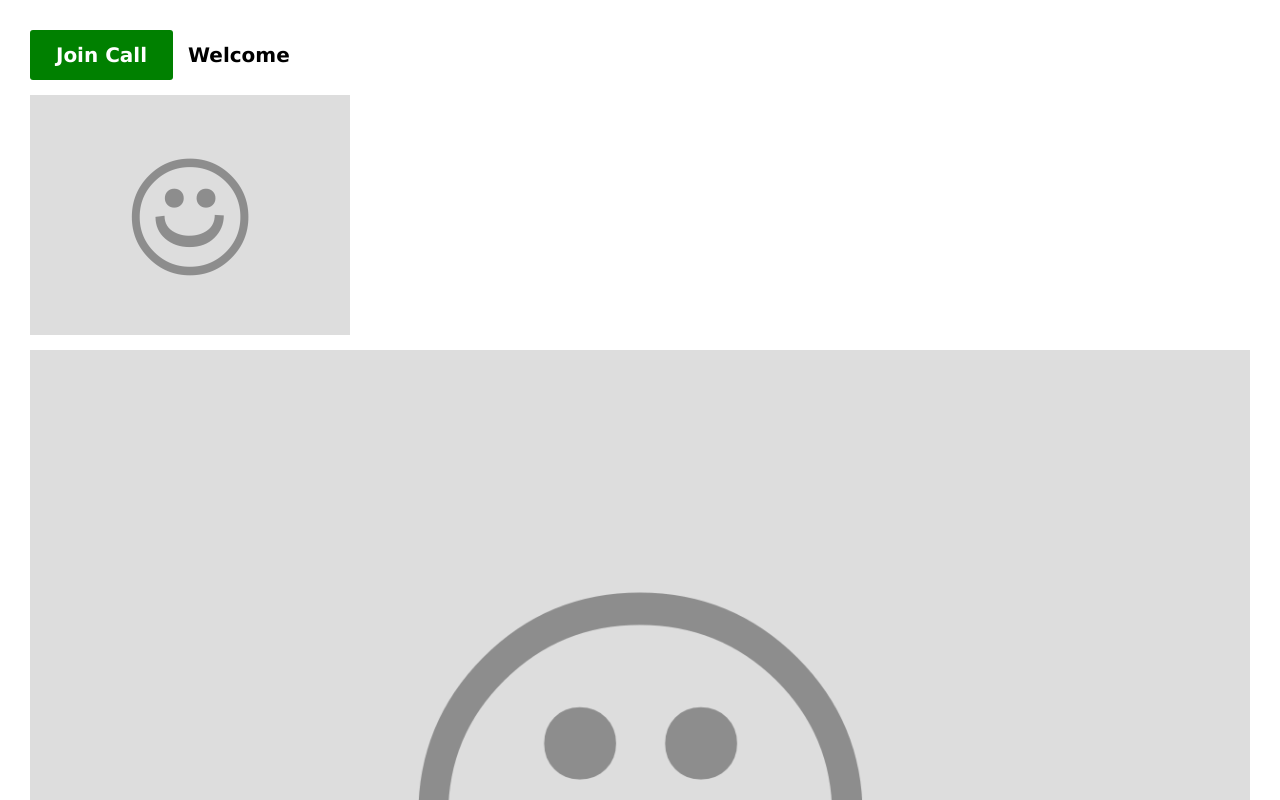
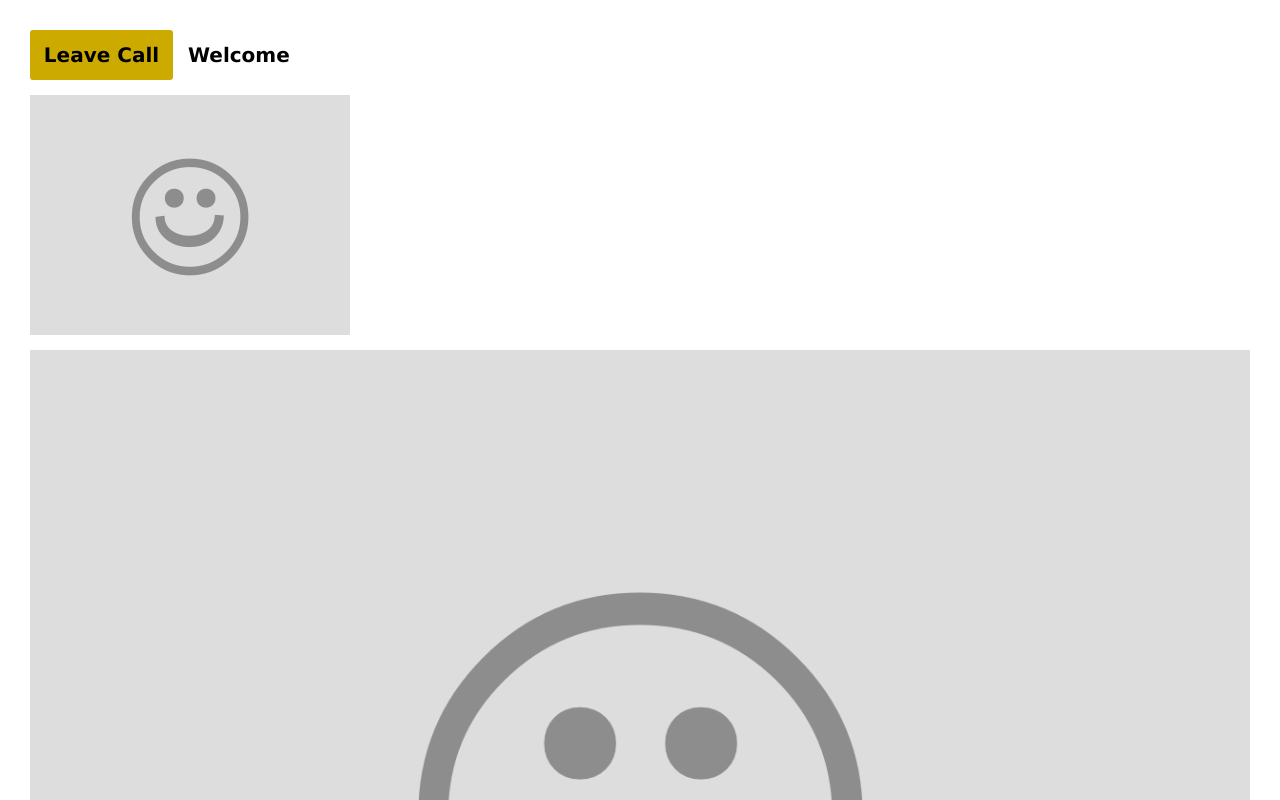
Before and after one commit to bechernie/programming-webrtc, a React (Vite) app in the folder frontend/: page / in a window 1280 px wide. Shown: the top 800 px of the page. Built offline with nearby package versions, Linux system fonts and the light colour scheme.

Commit message:
Basic JoinCallButton

```diff
--- a/frontend/src/App.module.css
+++ b/frontend/src/App.module.css
@@ -12,19 +12,3 @@ video.self {
   max-width: 320px;
   margin-bottom: 0.75rem;
 }
-
-.callButton {
-  background-color: green;
-  color: white;
-  width: 143px;
-  margin-right: 0.75rem;
-}
-
-.callButton:hover {
-  background-color: darkgreen;
-}
-
-.leaveButton {
-  background-color: #ca0;
-  color: black;
-}
--- a/frontend/src/App.tsx
+++ b/frontend/src/App.tsx
@@ -1,14 +1,14 @@
 import styles from "./App.module.css";
-import Button from "./component/Button/Button.tsx";
 import Video from "./component/Video/Video.tsx";
 import Header from "./component/Header/Header.tsx";
+import JoinCallButton from "./component/JoinCallButton/JoinCallButton.tsx";
 
 function App() {
   return (
     <main className={styles.main}>
       <Header>
         <h1>Welcome</h1>
-        <Button className={styles.callButton}>Join Call</Button>
+        <JoinCallButton />
       </Header>
       <section>
         <h2 className={styles.preserveAccess}>Streaming Videos</h2>
--- /dev/null
+++ b/frontend/src/component/JoinCallButton/JoinCallButton.module.css
@@ -0,0 +1,22 @@
+.button {
+  width: 143px;
+  margin-right: 0.75rem;
+}
+
+.call {
+  background-color: green;
+  color: white;
+}
+
+.call:hover {
+  background-color: darkgreen;
+}
+
+.leave {
+  background-color: #ca0;
+  color: black;
+}
+
+.leave:hover {
+  background-color: #a80;
+}
--- /dev/null
+++ b/frontend/src/component/JoinCallButton/JoinCallButton.tsx
@@ -0,0 +1,20 @@
+import Button from "../Button/Button.tsx";
+import styles from "./JoinCallButton.module.css";
+import { useState } from "react";
+
+function JoinCallButton() {
+  const [joined, setJoined] = useState(false);
+  const classes = [styles.button, joined ? styles.call : styles.leave]
+    .filter(Boolean)
+    .join(" ");
+  return (
+    <Button
+      className={classes}
+      onClick={() => setJoined((prevJoined) => !prevJoined)}
+    >
+      {joined ? "Join Call" : "Leave Call"}
+    </Button>
+  );
+}
+
+export default JoinCallButton;
```
